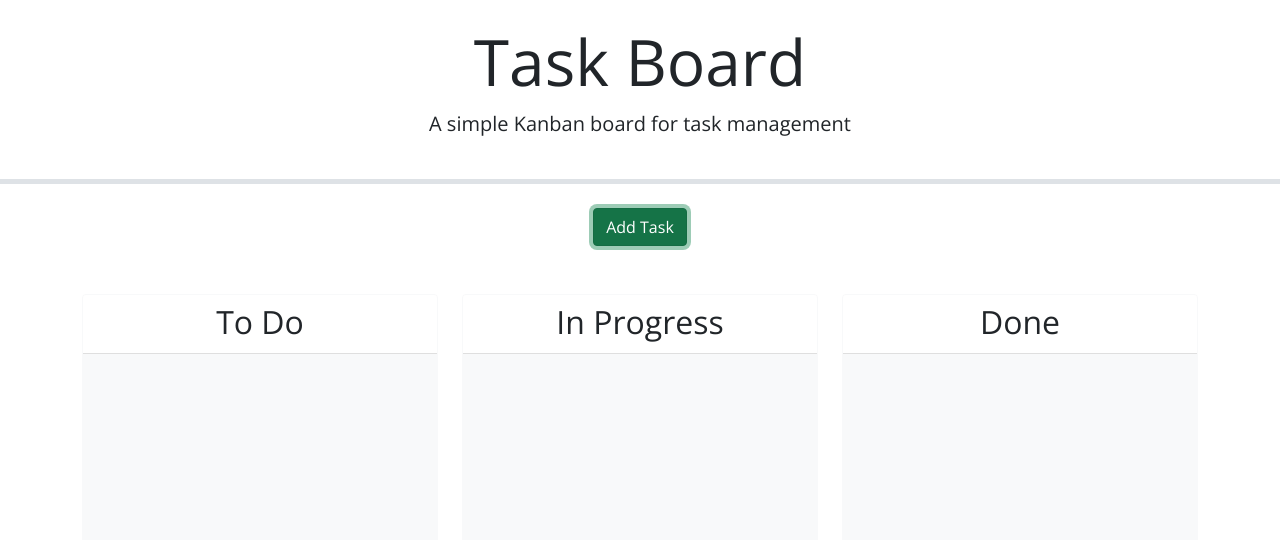
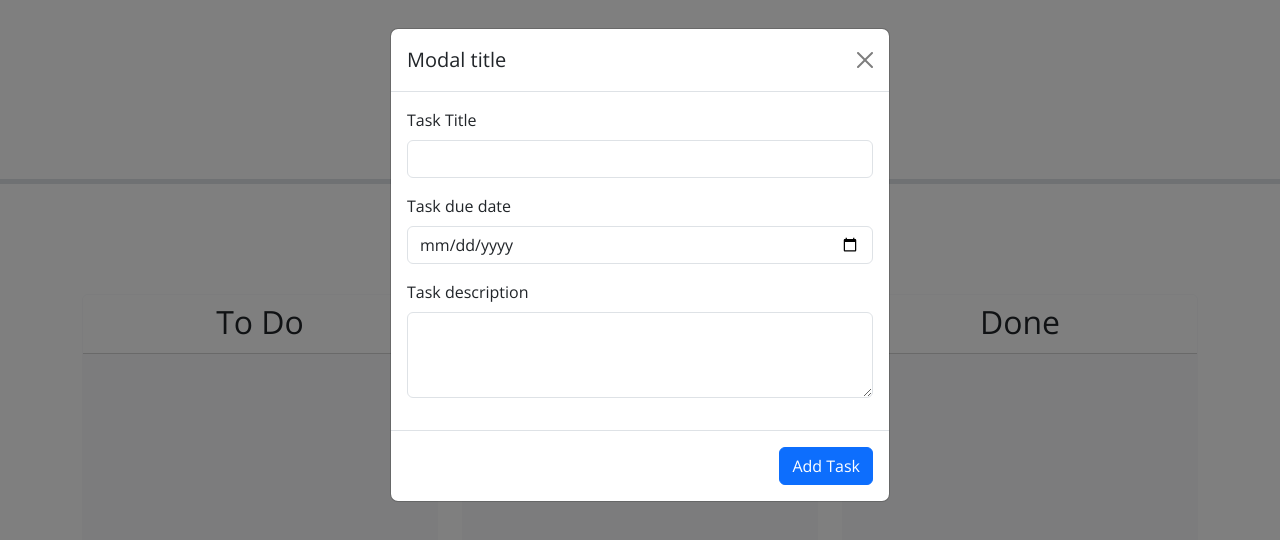
Before and after one commit to Nikky0910/Task-board, a plain HTML site: page index.html in a window 1280 px wide. Both pictures are taken after a click on the button "Add Task". Drawn offline with nearby package versions, Linux system fonts and the light colour scheme.

Commit message:
Add modal and form to HTML

```diff
--- a/assets/js/script.js
+++ b/assets/js/script.js
@@ -1,3 +1,4 @@
+
 // Retrieve tasks and nextId from localStorage
 let taskList = JSON.parse(localStorage.getItem("tasks"));
 let nextId = JSON.parse(localStorage.getItem("nextId"));
--- a/index.html
+++ b/index.html
@@ -5,7 +5,7 @@
   <meta charset="UTF-8" />
   <meta name="viewport" content="width=device-width, initial-scale=1.0" />
   <meta http-equiv="X-UA-Compatible" content="ie=edge" />
-  <link rel="stylesheet" href="https://cdn.jsdelivr.net/npm/bootstrap@5.1.3/dist/css/bootstrap.min.css" />
+  <link rel="stylesheet" href="	https://cdn.jsdelivr.net/npm/bootstrap@5.3.3/dist/css/bootstrap.min.css" />
   <link rel="stylesheet" href="https://use.fontawesome.com/releases/v5.8.1/css/all.css"
     integrity="sha384-50oBUHEmvpQ+1lW4y57PTFmhCaXp0ML5d60M1M7uH2+nqUivzIebhndOJK28anvf" crossorigin="anonymous" />
   <link href="https://fonts.googleapis.com/css?family=Open+Sans&display=swap" rel="stylesheet" />
@@ -25,6 +25,35 @@
       <button class="btn btn-success" data-bs-toggle="modal" data-bs-target="#formModal">Add Task</button>
     </div>
     <!-- Todo: Create a modal with a form to add tasks -->
+    <div class="modal fade" id="formModal" tabindex="-1" aria-labelledby="exampleModalLabel" aria-hidden="true">
+      <div class="modal-dialog">
+        <div class="modal-content">
+          <div class="modal-header">
+            <h1 class="modal-title fs-5" id="exampleModalLabel">Modal title</h1>
+            <button type="button" class="btn-close" data-bs-dismiss="modal" aria-label="Close"></button>
+          </div>
+          <div class="modal-body">
+            <form>
+              <div class="mb-3">
+                <label for="exampleFormControlInput1" class="form-label">Task Title</label>
+                <input type="text" class="form-control" id="exampleFormControlInput1">
+              </div>
+              <div class="mb-3">
+                <label for="exampleFormControlInput1" class="form-label">Task due date</label>
+                <input type="date" class="form-control" id="exampleFormControlInput1">
+              </div>
+              <div class="mb-3">
+                <label for="exampleFormControlTextarea1" class="form-label">Task description</label>
+                <textarea class="form-control" id="exampleFormControlTextarea1" rows="3"></textarea>
+              </div>
+            </form>
+          </div>
+          <div class="modal-footer">
+            <button type="button" class="btn btn-primary">Add Task</button>
+          </div>
+        </div>
+      </div>
+    </div>
     <div class="row swim-lanes text-center justify-content-between">
       <div class="col-12 col-lg-4 d-flex">
         <div id="to-do" class="card border-light mb-3 lane flex-grow-1">
@@ -59,8 +88,7 @@
     </div>
   </div>
 
-  <script src="https://cdn.jsdelivr.net/npm/bootstrap@5.1.3/dist/js/bootstrap.bundle.min.js"
-    integrity="sha384-ka7Sk0Gln4gmtz2MlQnikT1wXgYsOg+OMhuP+IlRH9sENBO0LRn5q+8nbTov4+1p"
+  <script src="	https://cdn.jsdelivr.net/npm/bootstrap@5.3.3/dist/js/bootstrap.bundle.min.js"
     crossorigin="anonymous"></script>
   <script src="https://code.jquery.com/jquery-3.4.1.min.js"></script>
   <script src="https://code.jquery.com/ui/1.13.1/jquery-ui.min.js"></script>
```
